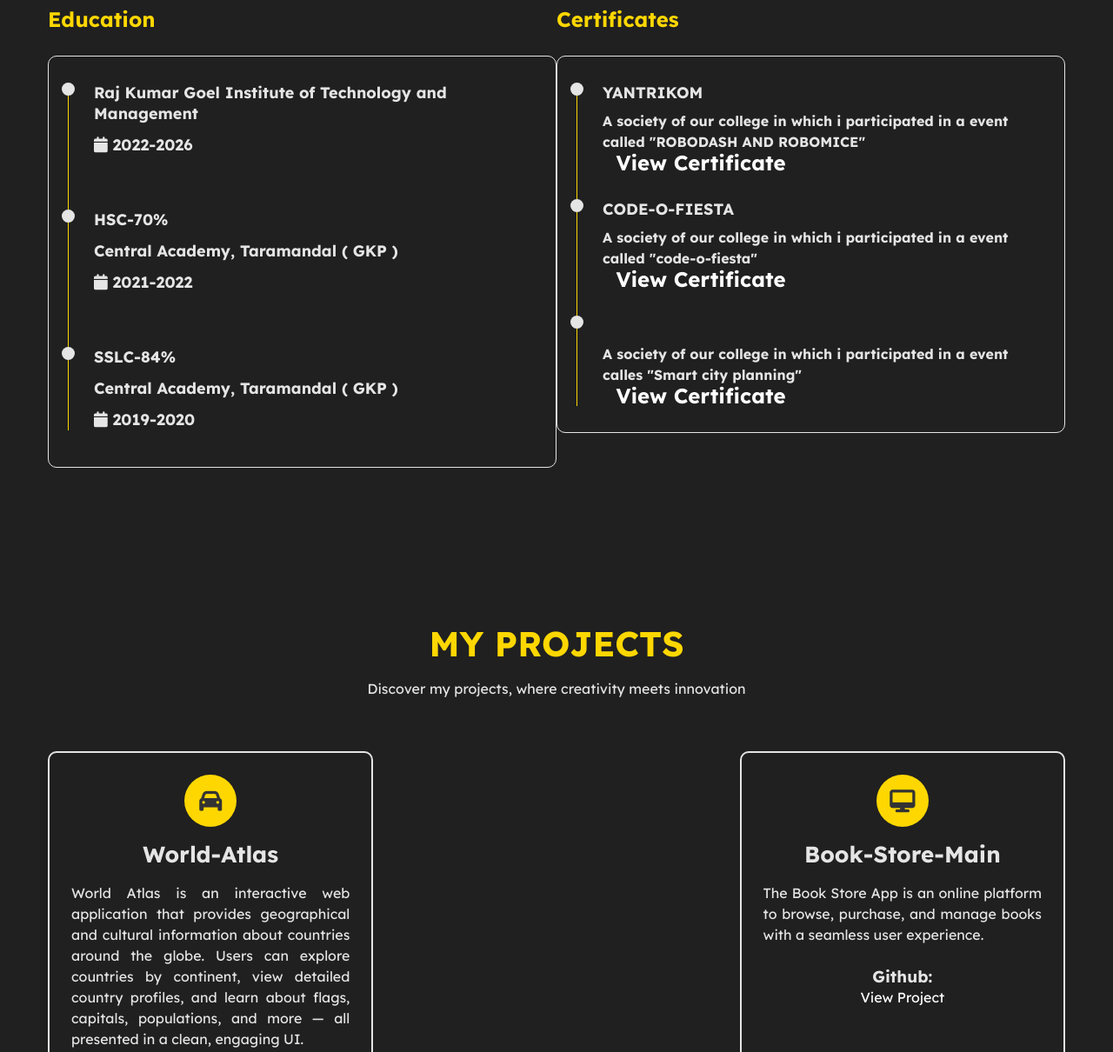
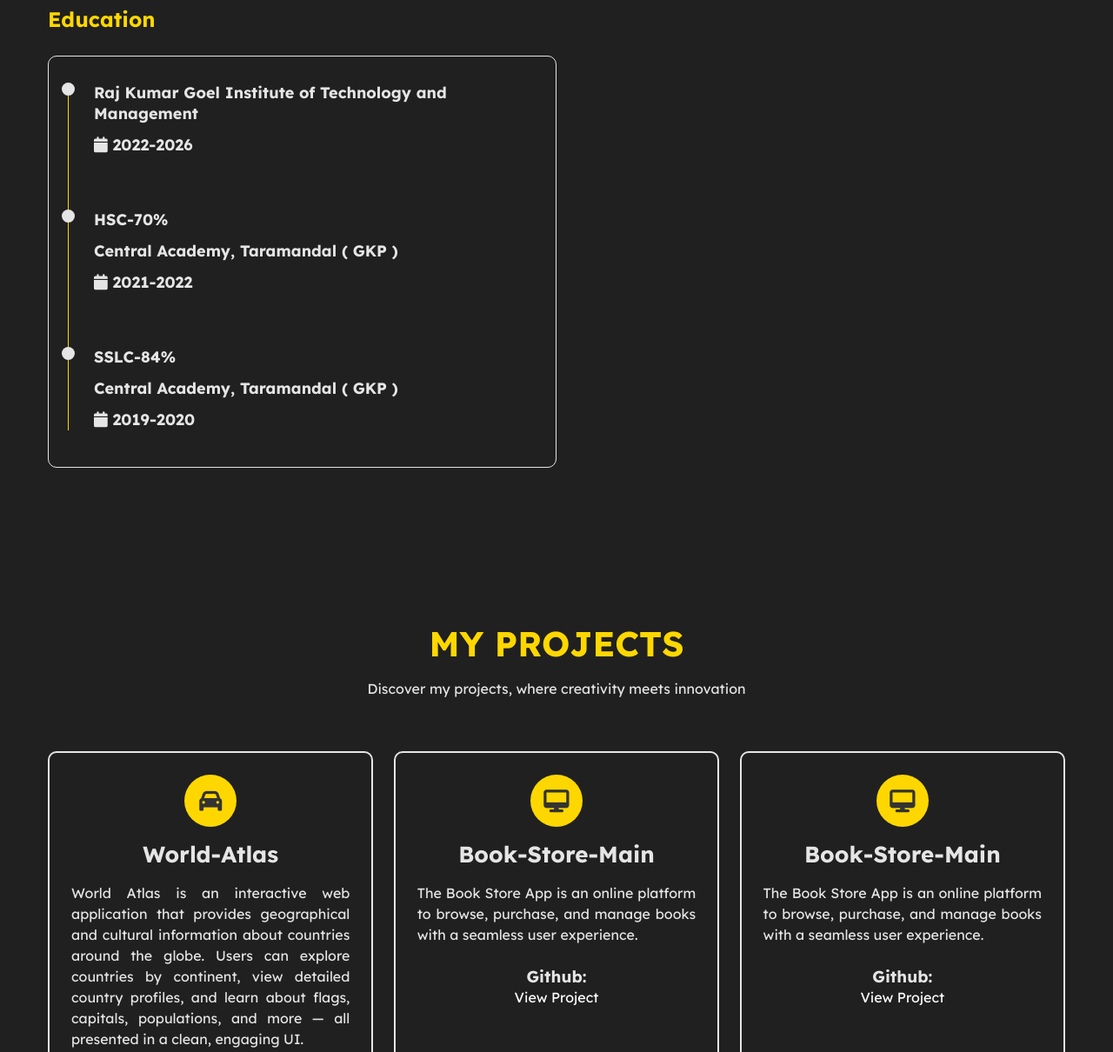
Before and after one commit to utkarshtripathi45/Portfolio, a plain HTML site: page Portfolio-website-main/index.html in a window 1280 px wide. Shown: the part 1000-2210 px from the top of the page at 87% size. Drawn offline with nearby package versions, Linux system fonts and the light colour scheme.

Commit message:
Update index.html

```diff
--- a/Portfolio-website-main/index.html
+++ b/Portfolio-website-main/index.html
@@ -135,55 +135,6 @@
                 </div>
                 </div>
 
-                                <div class="internship">
-                    <h3 class="title">Certificates</h3>
-                    <div class="row">
-                        <div class="timeline-box">
-                            <div class="timeline">
-
-                                <!-- Timeline-item -->
-                                <div class="timeline-item">
-                                    <div class="circle-dot"></div>
-                                    <h3 class="timeline-title">
-                                        YANTRIKOM
-                                        &nbsp;
-
-                                        <P><h4>A society of our college in which i participated in a event called "ROBODASH AND ROBOMICE"</h4>
-
-                                        <p><h2>&nbsp;
-                                    <a href="./files/Yantrikom.jpeg"    class="btn active">View Certificate</a>
-                                    </h3>
-                                </div>
-                                    <div class="timeline-item">
-                                    <div class="circle-dot"></div>
-                                    <h3 class="timeline-title">
-                                        CODE-O-FIESTA
-                                        &nbsp;
-
-                                        <P><h4>A society of our college in which i participated in a event called "code-o-fiesta"</h4>
-
-                                        <p><h2>&nbsp;
-                                    <a href="./files/code-o-fiesta.jpeg"    class="btn active">View Certificate</a>
-                                    </h3>
-                                </div>
-                                <div class="timeline-item">
-                                    <div class="circle-dot"></div>
-                                    <h3 class="timeline-title">
-
-                                        &nbsp;
-
-                                        <P><h4>A society of our college in which i participated in a event calles "Smart city planning"</h4>
-
-                                        <p><h2>&nbsp;
-                                    <a href="./files/Sthapatya.jpeg"    class="btn active">View Certificate</a>
-                                    </h3>
-                                </div>
-
-
-
-                            </div>
-                        </div>
-                    </div>
                 </div>
 
 
@@ -214,6 +165,16 @@
 
 
                 <!-- 3rd Project -->
+                <div class="project">
+                    <i class="fa fa-desktop"></i>
+                    <h4>Book-Store-Main</h4>
+                    <p>The Book Store App is an online platform to browse, purchase, and manage books with a seamless user experience.</p>
+                &nbsp;
+                <h3>Github:</h3><a href="https://github.com/utkarshtripathi45/Book-Town" class="btn active">View Project</a>
+
+                </div>
+
+                                <!-- 3rd Project -->
                 <div class="project">
                     <i class="fa fa-desktop"></i>
                     <h4>Book-Store-Main</h4>
```
